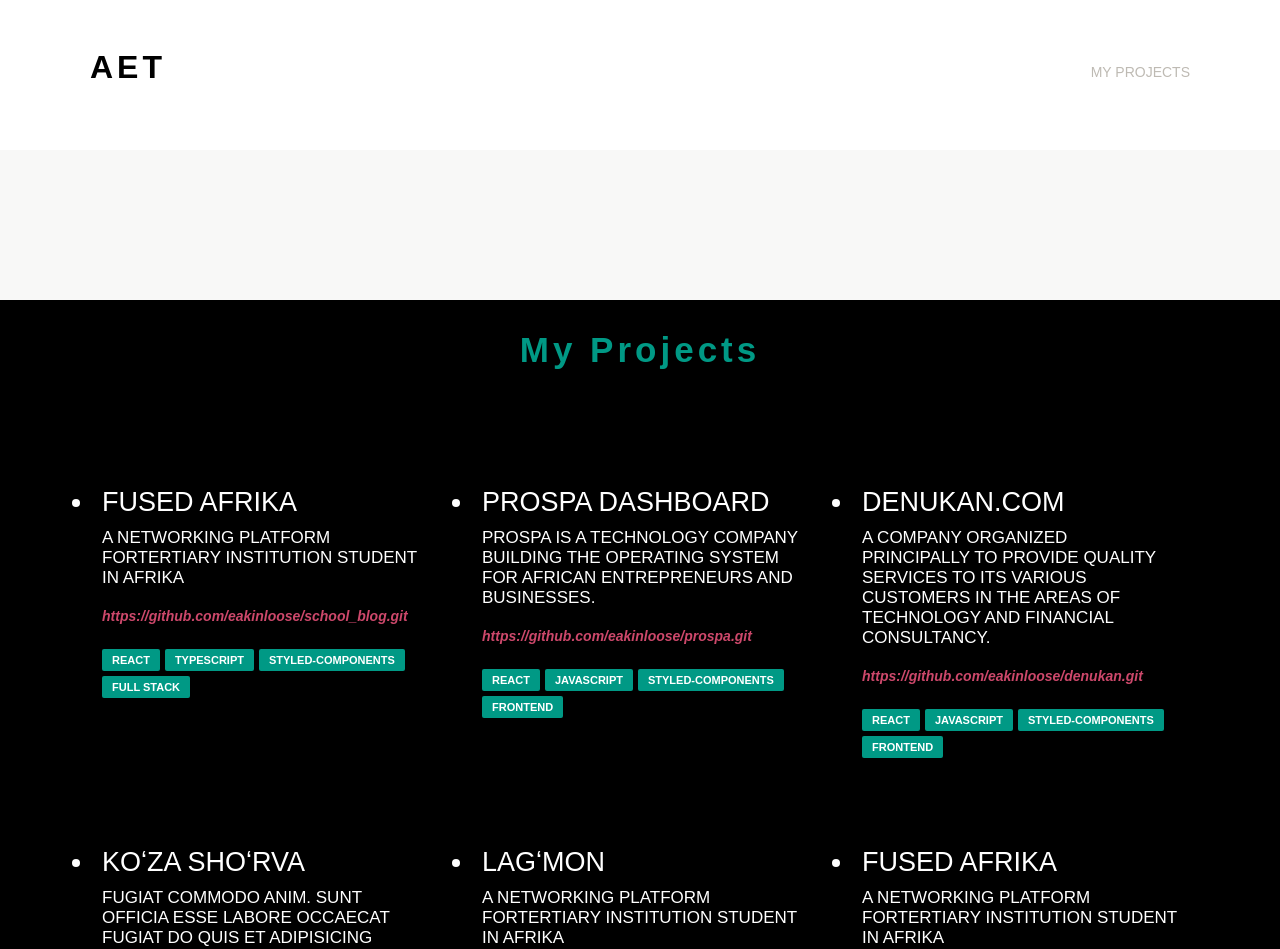
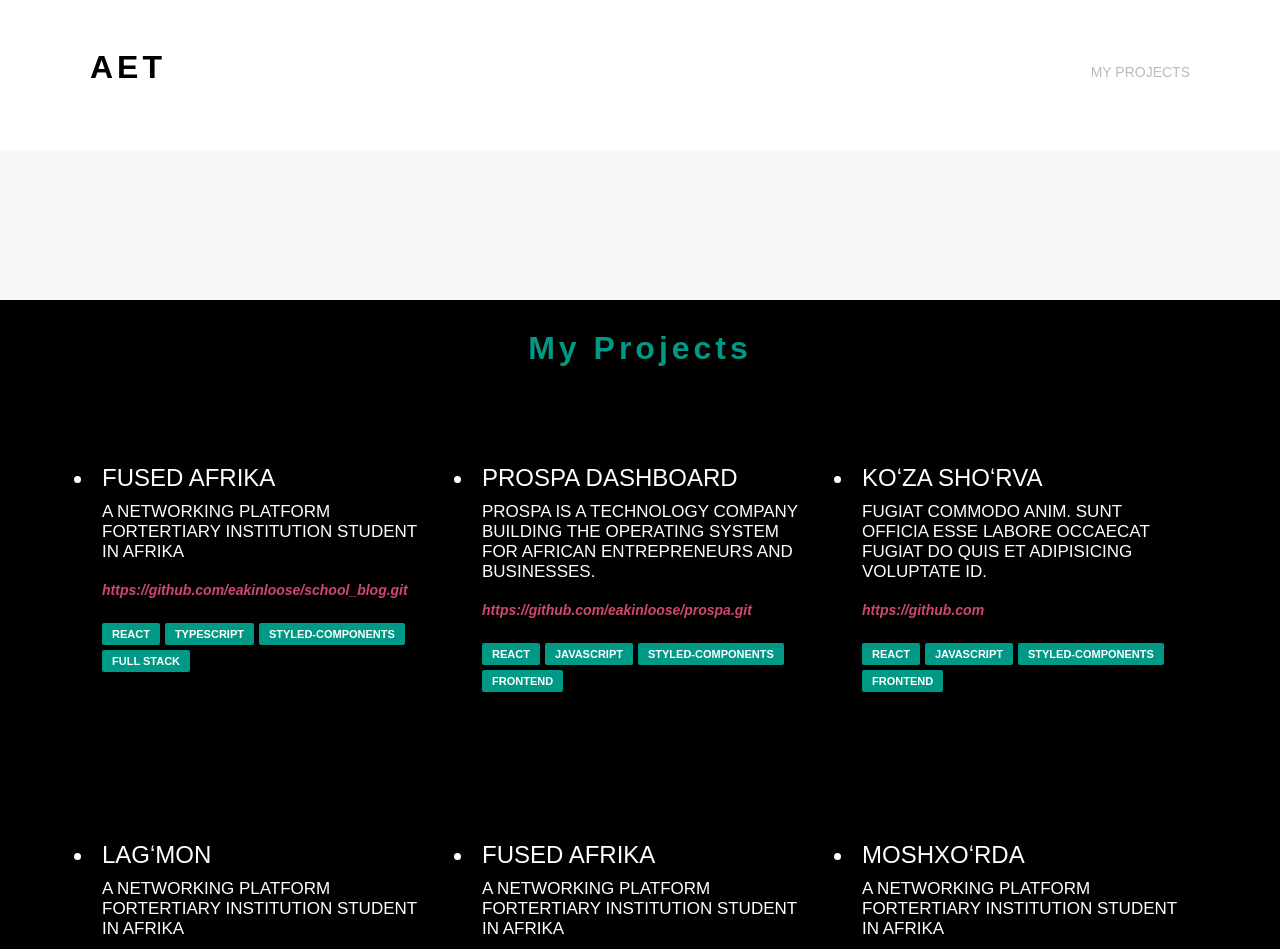
Before and after one commit to eakinloose/aet, a React (Create React App) app: page /review in a window 1280 px wide. Shown: the top 949 px of the page. Built offline with nearby package versions, Linux system fonts and the light colour scheme.

Commit message:
fontsize

```diff
--- a/src/components/Animation/StyledAnimation.js
+++ b/src/components/Animation/StyledAnimation.js
@@ -2,7 +2,7 @@ import styled from "styled-components";
 
 export const Wrapper = styled.section`
    background: black;
-   height: 1700px;
+   height: 1750px;
    color: white !important;
 
    @media screen and (max-width: 609px) {
@@ -18,6 +18,7 @@ export const Container = styled.section`
 
 export const Title = styled.h1`
    font-size: 35px;
+   font-size: clamp(25.5px, 2.5vw, 32px);
    letter-spacing: 4px;
    text-align: center;
    color: #009985;
@@ -30,8 +31,8 @@ export const Ul = styled.ul`
    justify-content: center;
    margin: auto;
    position: relative;
-   top: 80px;
-   gap: 40px 50px;
+   top: 60px;
+   gap: 100px 50px;
 
    @media screen and (max-width: 609px) {
       display: block;
@@ -41,7 +42,8 @@ export const Ul = styled.ul`
       color: white;
       margin-bottom: 35px;
       padding: 7px;
-      font-size: 27px;
+      font-size: 24px;
+      font-size: clamp(20.5px, 2.5vw, 24px);
       text-transform: uppercase;
       span {
          &:hover {
@@ -61,7 +63,7 @@ export const Ul = styled.ul`
       }
 
       p {
-         font-size: 17px;
+         font-size: clamp(13.5px, 2.5vw, 17px);
          margin: 10px 0;
       }
 
--- a/src/fakeData/fakeData.js
+++ b/src/fakeData/fakeData.js
@@ -1,6 +1,6 @@
 import fused from "../images/fused.gif";
 import prospa from "../images/prospa.gif";
-import denukan from "../images/denukan.gif";
+// import denukan from "../images/denukan.gif";
 
 export const fakeData = [
    {
@@ -27,18 +27,18 @@ export const fakeData = [
       framework4: "styled-components",
       link: "https://nuelzprospa.netlify.app/",
    },
-   {
-      id: 4,
-      name: "Denukan.com",
-      img: denukan,
-      desc: "a Company organized principally to provide quality services to its various customers in the areas of Technology and Financial Consultancy.",
-      framework: "react",
-      framework2: "javascript",
-      framework3: "frontend",
-      repo: "https://github.com/eakinloose/denukan.git",
-      framework4: "styled-components",
-      link: "https://www.denukan.com",
-   },
+   // {
+   //    id: 4,
+   //    name: "Denukan.com",
+   //    img: denukan,
+   //    desc: "a Company organized principally to provide quality services to its various customers in the areas of Technology and Financial Consultancy.",
+   //    framework: "react",
+   //    framework2: "javascript",
+   //    framework3: "frontend",
+   //    repo: "https://github.com/eakinloose/denukan.git",
+   //    framework4: "styled-components",
+   //    link: "https://www.denukan.com",
+   // },
    {
       id: 5,
       name: "Koʻza shoʻrva",
```
